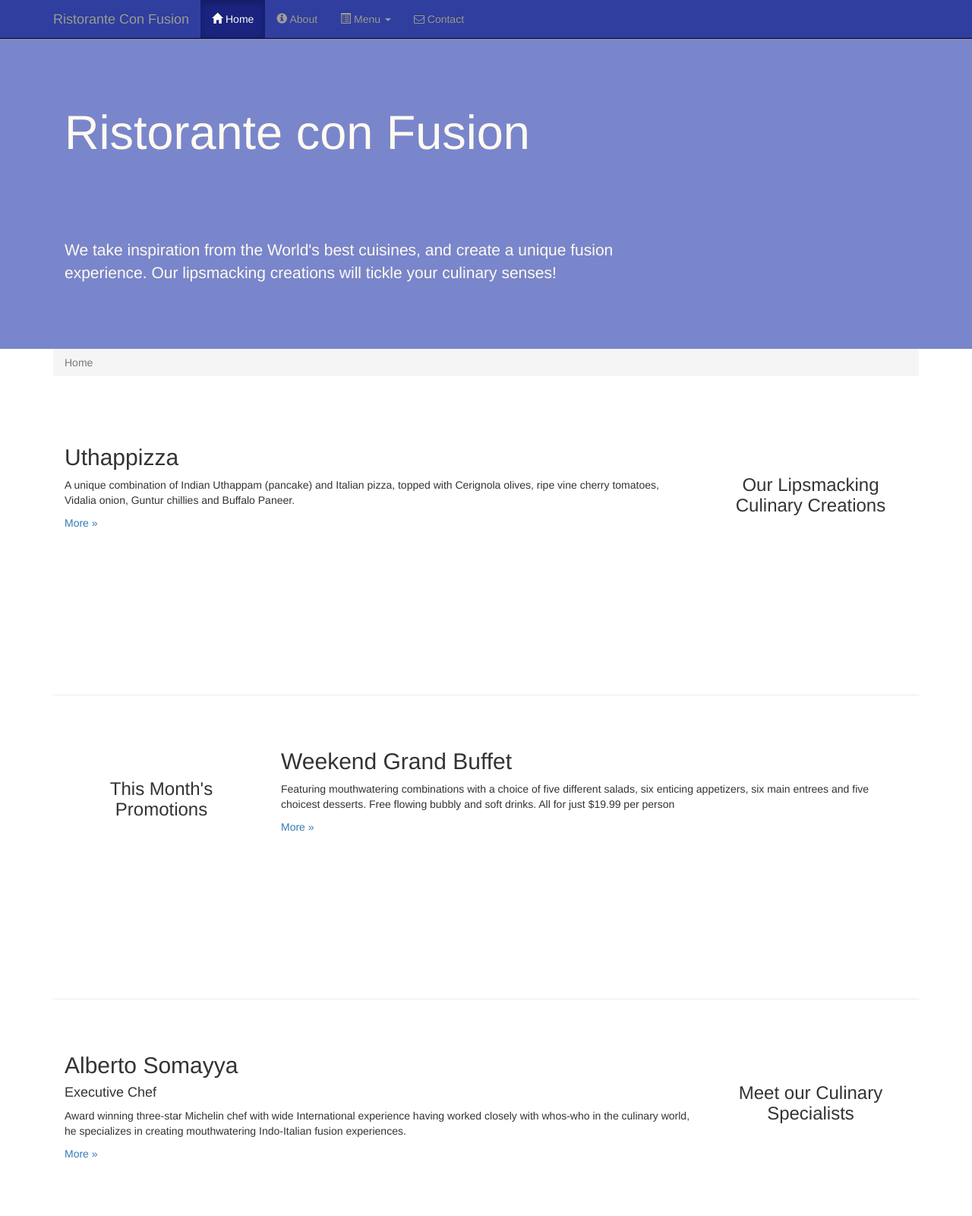
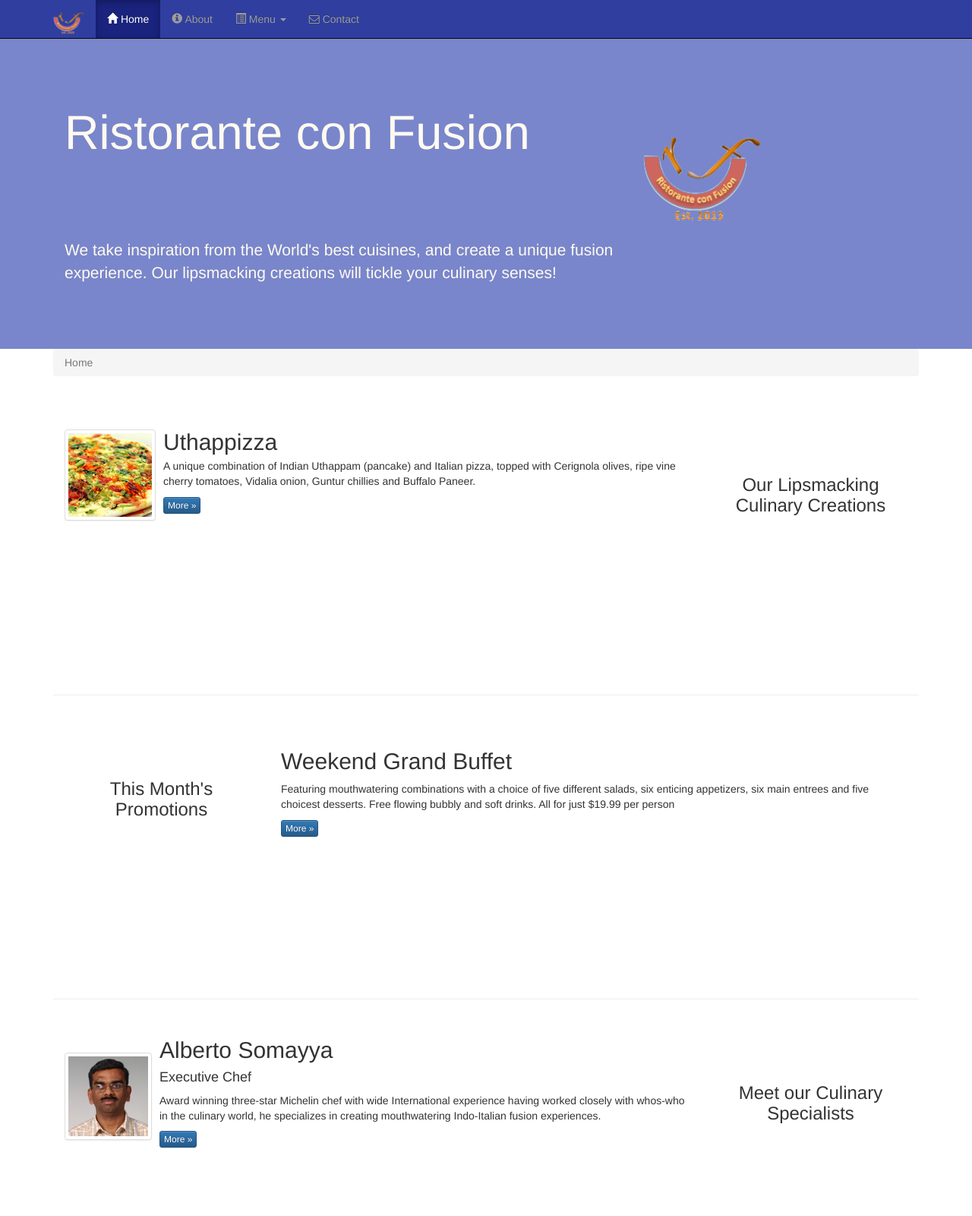
Before and after one commit to jhrcek/WebFrameworks_course, a plain HTML site: page conFusion/index.html in a window 1280 px wide. Shown: the top 1600 px of the page at 76% size. Drawn offline with nearby package versions, Linux system fonts and the light colour scheme.

Commit message:
Exercise 6: Images and media

```diff
--- a/conFusion/index.html
+++ b/conFusion/index.html
@@ -25,7 +25,7 @@
             <span class="icon-bar"></span>
             <span class="icon-bar"></span>
           </button>
-          <a class="navbar-brand" href="#">Ristorante Con Fusion</a>
+          <a class="navbar-brand" href="#"><img src="img/logo.png" height=30 width=41 alt="Restaurant Logo"></a>
         </div>
         <div id="navbar" class="navbar-collapse collapse">
           <ul class="nav navbar-nav">
@@ -63,7 +63,9 @@
             <p style="padding:40px;"></p>
             <p>We take inspiration from the World's best cuisines, and create a unique fusion experience. Our lipsmacking creations will tickle your culinary senses!</p>
           </div>
-          <div class="col-xs-12 col-sm-4">
+          <div class="col-xs-12 col-sm-2">
+            <p style="padding:20px;"></p>
+            <img src="img/logo.png" class="img-responsive" alt="Restaurant Logo">
           </div>
         </div>
       </div>
@@ -79,9 +81,21 @@
           <h3 align=center>Our Lipsmacking Culinary Creations</h3>
         </div>
         <div class="col-xs-12 col-sm-9 col-sm-pull-3">
-          <h2>Uthappizza</h2>
-          <p>A unique combination of Indian Uthappam (pancake) and Italian pizza, topped with Cerignola olives, ripe vine cherry tomatoes, Vidalia onion, Guntur chillies and Buffalo Paneer.</p>
-          <p><a  href="#">More &raquo;</a></p>
+          <div class="media">
+            <div class="media-left media-middle">
+              <a href="#">
+                <img class="media-object img-thumbnail" src="img/uthappizza.png" alt="Uthappizza">
+              </a>
+            </div>
+            <div class="media-body">
+              <h2 class="media-heading">Uthappizza</h2>
+              <p>A unique combination of Indian Uthappam (pancake) and
+                Italian pizza, topped with Cerignola olives, ripe vine
+                cherry tomatoes, Vidalia onion, Guntur chillies and
+                Buffalo Paneer.</p>
+              <p><a class="btn btn-primary btn-xs" href="#">More &raquo;</a></p>
+            </div>
+          </div>
         </div>
       </div>
 
@@ -93,7 +107,7 @@
         <div class="col-xs-12 col-sm-9">
           <h2>Weekend Grand Buffet</h2>
           <p>Featuring mouthwatering combinations with a choice of five different salads, six enticing appetizers, six main entrees and five choicest desserts. Free flowing bubbly and soft drinks. All for just $19.99 per person </p>
-          <p><a href="#">More &raquo;</a></p>
+          <p><a class="btn btn-primary btn-xs" href="#">More &raquo;</a></p>
         </div>
       </div>
 
@@ -103,10 +117,23 @@
           <h3 align=center>Meet our Culinary Specialists</h3>
         </div>
         <div class="col-xs-12 col-sm-9 col-sm-pull-3">
-          <h2>Alberto Somayya</h2>
-          <h4>Executive Chef</h4>
-          <p>Award winning three-star Michelin chef with wide International experience having worked closely with whos-who in the culinary world, he specializes in creating mouthwatering Indo-Italian fusion experiences. </p>
-          <p><a href="#">More &raquo;</a></p>
+          <div class="media">
+            <div class="media-left media-middle">
+              <a href="#">
+                <img class="media-object img-thumbnail" src="img/alberto.png" alt="Alberto Somayya">
+              </a>
+            </div>
+            <div class="media-body">
+              <h2 class="media-heading">Alberto Somayya</h2>
+              <h4>Executive Chef</h4>
+              <p>Award winning three-star Michelin chef with wide
+                International experience having worked closely with
+                whos-who in the culinary world, he specializes in
+                creating mouthwatering Indo-Italian fusion experiences.
+              </p>
+              <p><a class="btn btn-primary btn-xs" href="#">More &raquo;</a></p>
+            </div>
+          </div>
         </div>
       </div>
     </div>
```
Also changed, not shown: conFusion/aboutus.html (+4 -2 lines), conFusion/contactus.html (+4 -2 lines), conFusion/img/alberto.png (added), conFusion/img/buffet.png (added), conFusion/img/logo.png (added), conFusion/img/uthappizza.png (added), 1 other file.
